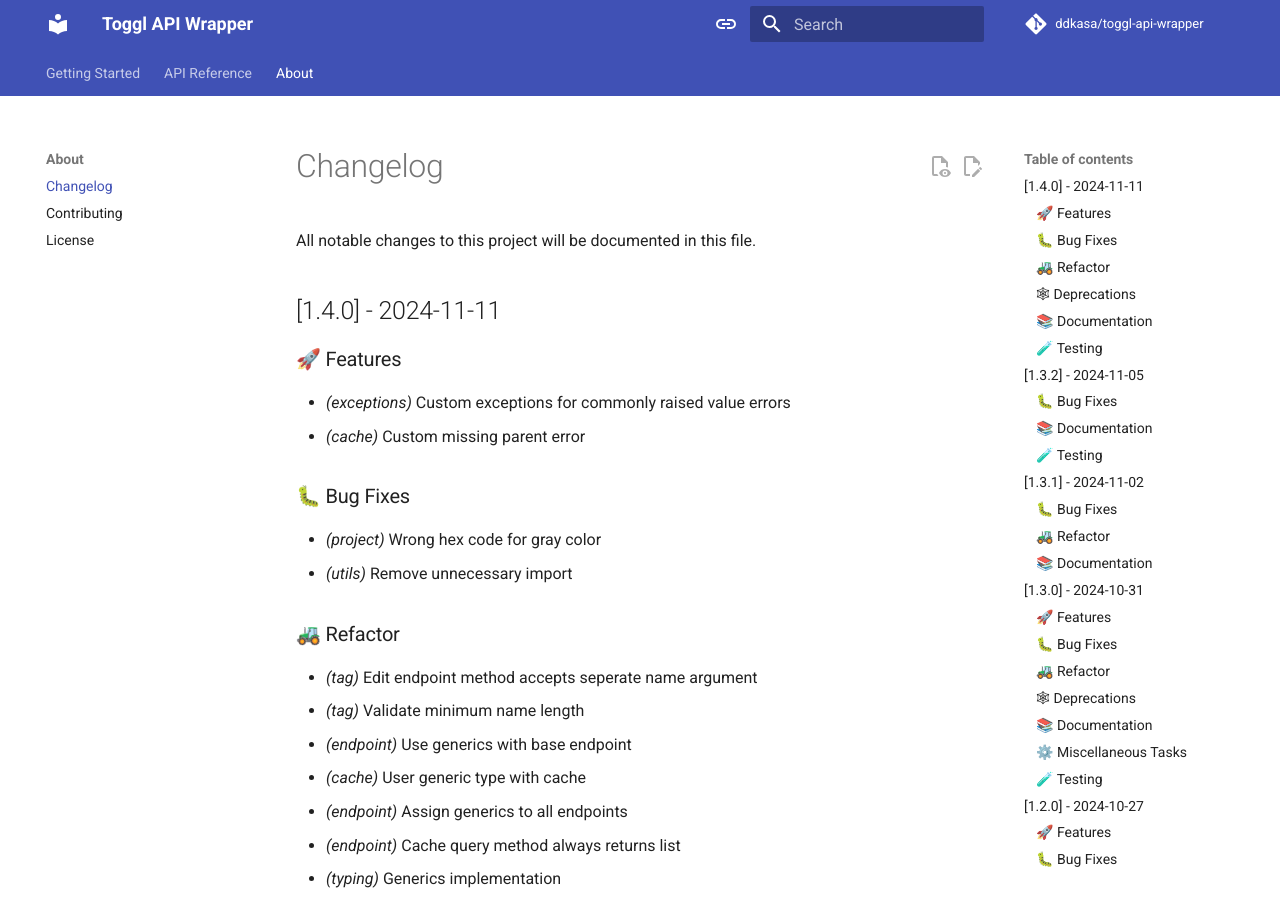
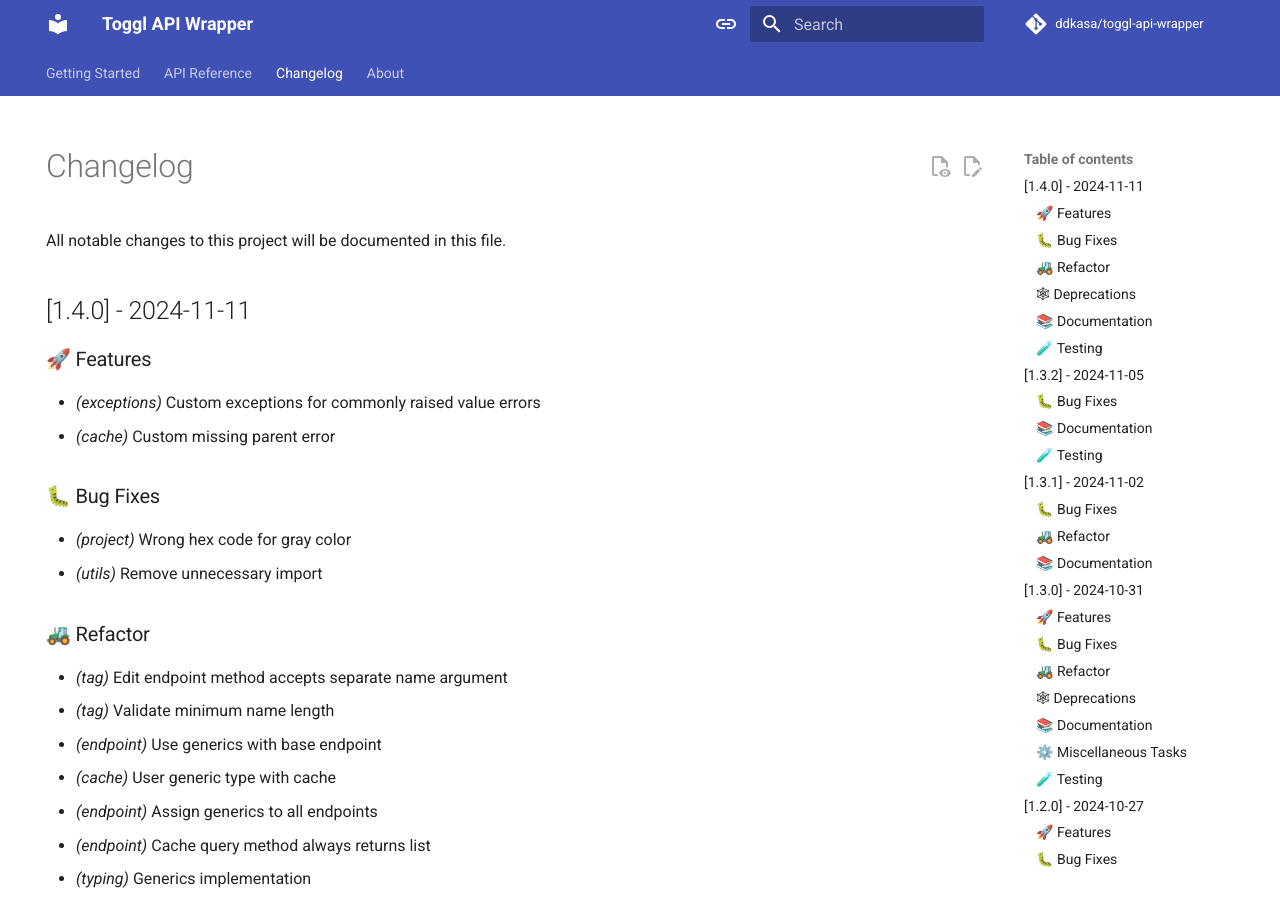
Before and after one commit to ddkasa/toggl-api-wrapper, an MkDocs documentation site: the page built from docs/CHANGELOG.md, in a window 1280 px wide and 900 px high. Built offline with MkDocs 1.6.1 and Material for MkDocs 9.7.7, drawn with Linux system fonts in a browser that asks for light colours; comment, search, counter and statistics services are not loaded.

Commit message:
docs(changelog): move to separate tab

```diff
--- a/docs/CHANGELOG.md
+++ b/docs/CHANGELOG.md
@@ -16,7 +21,7 @@ All notable changes to this project will be documented in this file.
 
 ### 🚜 Refactor
 
-- *(tag)* Edit endpoint method accepts seperate name argument
+- *(tag)* Edit endpoint method accepts separate name argument
 - *(tag)* Validate minimum name length
 - *(endpoint)* Use generics with base endpoint
 - *(cache)* User generic type with cache
--- a/mkdocs.yml
+++ b/mkdocs.yml
@@ -73,8 +73,8 @@ nav:
       - Client: api-guide/client.md
       - Tags: api-guide/tag.md
       - Reports: api-guide/reports.md
+  - Changelog: CHANGELOG.md
   - About:
-      - Changelog: CHANGELOG.md
       - Contributing: CONTRIBUTING.md
       - License: LICENSE.md
 
```
Also changed, not shown: other parts of docs/CHANGELOG.md (+5 -0 lines).
